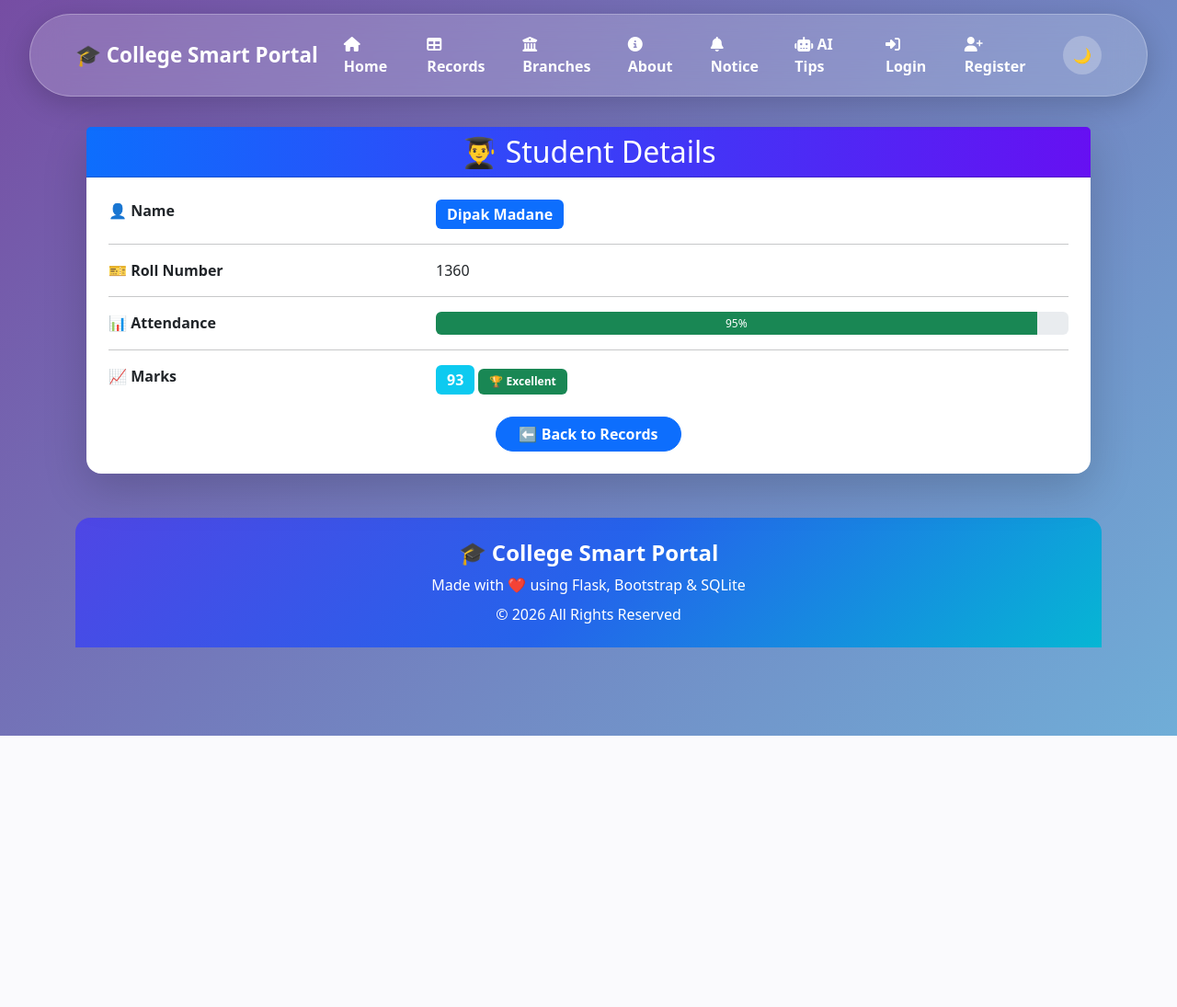
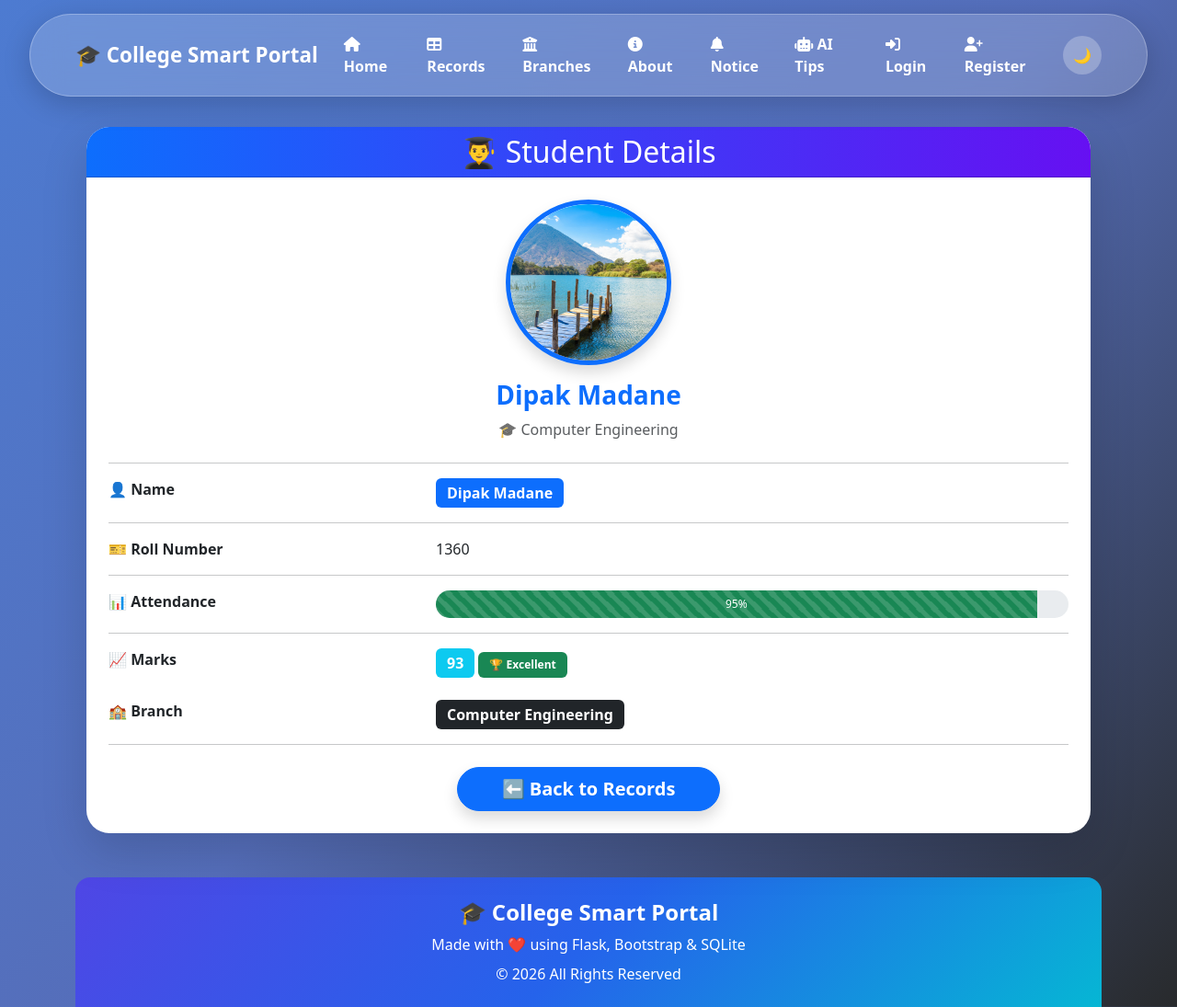
Before and after one commit to Dipak752008/dipak, a Flask app: page /student/2 in a window 1280 px wide. Shown: the whole page at 92% size. Before the commit the page ends 800 px from the top, so only its background shows below. Run offline with Flask 3, Linux system fonts and the light colour scheme; data comes from the database, SQL or seed files in the repository; both versions use the stored data as it was after the commit.

Commit message:
student details page updated

```diff
--- a/app.py
+++ b/app.py
@@ -118,6 +118,7 @@ def records():
 def about():
     return render_template("about.html")
 
+# Register page
 @app.route("/register", methods=["GET", "POST"])
 def register():
 
@@ -140,8 +141,7 @@ def register():
 
         hashed = generate_password_hash(password)
 
-        # Agar users table khali hai to first user admin banega
-        total_users = conn.execute("SELECT COUNT(*) FROM users").fetchone()[0]
+        # Agar users ka naam dipak hoga to wo admin rahega
 
         role = "admin" if username == "Dipak" else "student"
 
@@ -158,6 +158,7 @@ def register():
 
     return render_template("register.html")
 
+# Notice page
 @app.route("/notice")
 def notice():
     notices = [
@@ -189,6 +190,7 @@ def notice():
     ]
     return render_template("notice.html", notices=notices)
 
+#Ai study tips page
 @app.route("/ai_tips", methods=["GET", "POST"])
 def ai_tips():
 
@@ -228,6 +230,7 @@ Give exactly 5 practical study tips in numbered points.
 
     return render_template("ai_tips.html")
 
+# Login page
 @app.route("/login", methods=["GET", "POST"])
 def login():
 
@@ -259,7 +262,7 @@ def login():
     return render_template("login.html")
 
 
-# Add Student
+# Add Student page
 @app.route("/add", methods=["GET", "POST"])
 def add_student():
     if session.get("role") !="admin":
@@ -303,6 +306,8 @@ def add_student():
         return redirect(url_for("records"))
 
     return render_template("add_student.html")
+
+#Edit student page
 @app.route("/edit/<int:id>", methods=["GET", "POST"])
 def edit_student(id):
 
@@ -349,6 +354,8 @@ def edit_student(id):
     conn.close()
 
     return render_template("edit_student.html", student=student)
+
+# Delete student record page
 @app.route("/delete/<int:id>", methods=["POST"])
 def delete_student(id):
     if session.get("role")!="admin":
@@ -368,6 +375,8 @@ def delete_student(id):
     flash("Student Deleted Successfully!", "success")
 
     return redirect(url_for("records"))
+
+# View student recoeds page
 @app.route("/student/<int:id>")
 def student_detail(id):
 
@@ -385,6 +394,8 @@ def student_detail(id):
         return redirect(url_for("records"))
 
     return render_template("student_detail.html", student=student)
+
+# Branches page
 @app.route("/branches")
 def branches():
 
@@ -426,13 +437,14 @@ def branches():
         ai=ai
     )
 
+# Log out page
 @app.route("/logout")
 def logout():
     session.clear()
     flash("Logged Out Successfully!", "success")
     return redirect(url_for("home"))
 
-
+# Error handeled page
 @app.errorhandler(404)
 def page_not_found(error):
     return render_template("404.html"), 404
--- a/templates/add_student.html
+++ b/templates/add_student.html
@@ -5,7 +5,7 @@
 <style>
 
 body{
-    background:#f4f7fb;
+    background:#367ad3;
 }
 
 .add-card{
--- a/templates/student_detail.html
+++ b/templates/student_detail.html
@@ -2,9 +2,25 @@
 
 {% block content %}
 
+<style>
+
+body{
+background:linear-gradient(135deg,#4d7bd1,#556eba,#282a2c);
+min-height:100vh;
+}
+
+.student-card{
+border:none;
+border-radius:25px;
+overflow:hidden;
+box-shadow:0 20px 50px rgba(0,0,0,.15);
+}
+
+</style>
+
 <div class="container mt-5">
 
-    <div class="card shadow-lg border-0 rounded-4">
+    <div class="card student-card">
 
         <div class="card-header text-center text-white"
              style="background:linear-gradient(90deg,#0d6efd,#6610f2);">
@@ -14,6 +30,35 @@
         </div>
 
         <div class="card-body p-4">
+        <div class="text-center mb-4">
+
+    {% if student.photo %}
+
+    <img src="{{ url_for('static', filename='uploads/' + student.photo) }}"
+         alt="Student Photo"
+         width="180"
+         height="180"
+         class="rounded-circle shadow"
+         style="object-fit:cover;border:5px solid #0d6efd;">
+
+    {% else %}
+
+    <img src="https://via.placeholder.com/180?text=No+Photo"
+         width="180"
+         height="180"
+         class="rounded-circle shadow">
+
+    {% endif %}
+    <h3 class="mt-3 fw-bold text-primary">
+        {{ student.name }}
+    </h3>
+    <p class="text-muted mb-0">
+        🎓 {{ student.branch}}
+    </p>
+
+</div>
+
+<hr>
 
             <div class="row mb-3">
                 <div class="col-md-4 fw-bold">
@@ -48,9 +93,9 @@
 
     <div class="col-md-8">
 
-                    <div class="progress" style="height:25px;">
+        <div class="progress" style="height:30px; border-radius:20px;">
 
-                        <div class="progress-bar bg-success"
+            <div class="progress-bar progress-bar-striped progress-bar-animated bg-success"
                  style="width:{{ student.attendance }}%;">
 
                 {{ student.attendance }}%
@@ -90,14 +135,25 @@
 
                 </div>
             </div>
+            <div class="row mb-3">
+    <div class="col-md-4 fw-bold">
+        🏫 Branch
+    </div>
 
-            <div class="text-center">
+    <div class="col-md-8">
+        <span class="badge bg-dark fs-6">
+            {{ student.branch }}
+        </span>
+    </div>
+</div>
 
+<hr>
+            <div class="text-center mt-4">
             <a href="{{ url_for('records') }}"
-                   class="btn btn-primary rounded-pill px-4">
-
+           class="btn btn-primary btn-lg rounded-pill px-5 shadow">
              ⬅️ Back to Records
 
+            </a>
                 </a>
 
             </div>
```
Also changed, not shown: myproject.db, static/uploads/WIN_20260712_07_50_07_Pro.jpg (added). Lines whose indentation alone changed are shown as unchanged.
